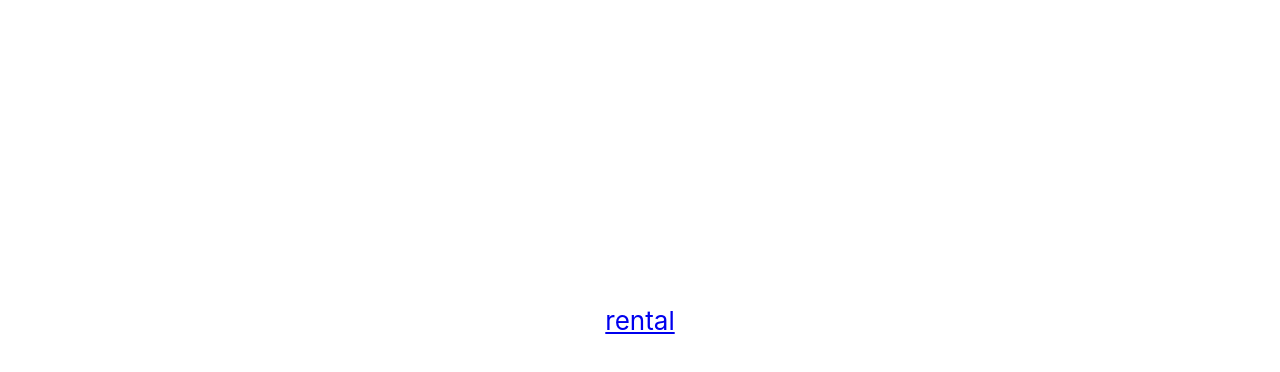
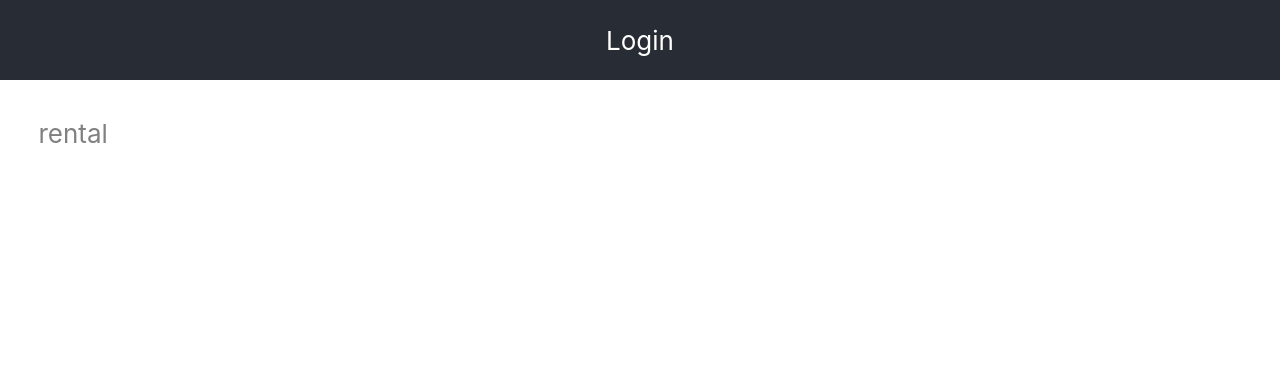
Before and after one commit to Ourstress/sgrentalguide, a React (Create React App) app: page / in a window 1280 px wide. Shown: the top 372 px of the page. Built offline with nearby package versions, Linux system fonts and the light colour scheme.

Commit message:
added sidebar + some styling

```diff
--- a/src/App.css
+++ b/src/App.css
@@ -4,28 +4,30 @@
 
 .header {
   background-color: #282c34;
-
   height: 10vh;
-
+  width: 100vw;
   display: flex;
-
   flex-direction: row;
-
   align-items: center;
-
   justify-content: center;
-
   color: white;
 }
-
+a {
+  text-decoration: none;
+  color: white;
+}
+.sidebar {
+  width: 25vw;
+}
+.sidebar a {
+  color: gray;
+  padding: 3vw;
+  display: block;
+}
 main {
-  min-height: 80vh;
-
+  min-height: 90vh;
   display: flex;
-
-  flex-direction: column;
-
-  justify-content: center;
-
-  align-items: center;
+  flex-direction: row;
+  justify-content: flex-start;
+  align-items: stretch;
 }
--- a/src/App.js
+++ b/src/App.js
@@ -5,9 +5,9 @@ import RouterComponent from "./components/router/RouterComponent";
 class App extends Component {
   render() {
     return (
-      <main>
+      <React.Fragment>
         <RouterComponent />
-      </main>
+      </React.Fragment>
     );
   }
 }
--- a/src/components/categoryPage/CategoryPage.jsx
+++ b/src/components/categoryPage/CategoryPage.jsx
@@ -5,7 +5,7 @@ const CategoryPage = props => {
     <section>
       <h1>{props.title}</h1>
       {props.items.map(item => (
-        <p>{item.name}</p>
+        <p key={item.name}>{item.name}</p>
       ))}
     </section>
   );
--- a/src/components/router/RouterComponent.jsx
+++ b/src/components/router/RouterComponent.jsx
@@ -1,5 +1,10 @@
 import React from "react";
-import { BrowserRouter as Router, Route, NavLink } from "react-router-dom";
+import {
+  BrowserRouter as Router,
+  Route,
+  NavLink,
+  Switch
+} from "react-router-dom";
 
 import data from "../../data/data";
 
@@ -9,21 +14,29 @@ const RouterComponent = () => {
   return (
     <Router>
       <React.Fragment>
-        <nav>
+        <nav className="header">
+          <NavLink to="#">Login</NavLink>
+        </nav>
+        <main>
+          <nav className="sidebar">
             {Object.keys(data).map(dataItem => (
-            <NavLink to={`/${dataItem}`}> {dataItem} </NavLink>
+              <NavLink to={`/${dataItem}`} key={dataItem}>
+                {dataItem}
+              </NavLink>
             ))}
           </nav>
-        <switch>
+          <Switch>
             {Object.keys(data).map(dataItem => (
               <Route
                 path={`/${dataItem}`}
+                key={dataItem}
                 render={() => (
                   <CategoryPage items={data[dataItem]} title={dataItem} />
                 )}
               />
             ))}
-        </switch>
+          </Switch>
+        </main>
       </React.Fragment>
     </Router>
   );
```
Also changed, not shown: src/components/detailsPage/DetailsPage.jsx (added, +7 -0 lines). Lines whose indentation alone changed are shown as unchanged.
